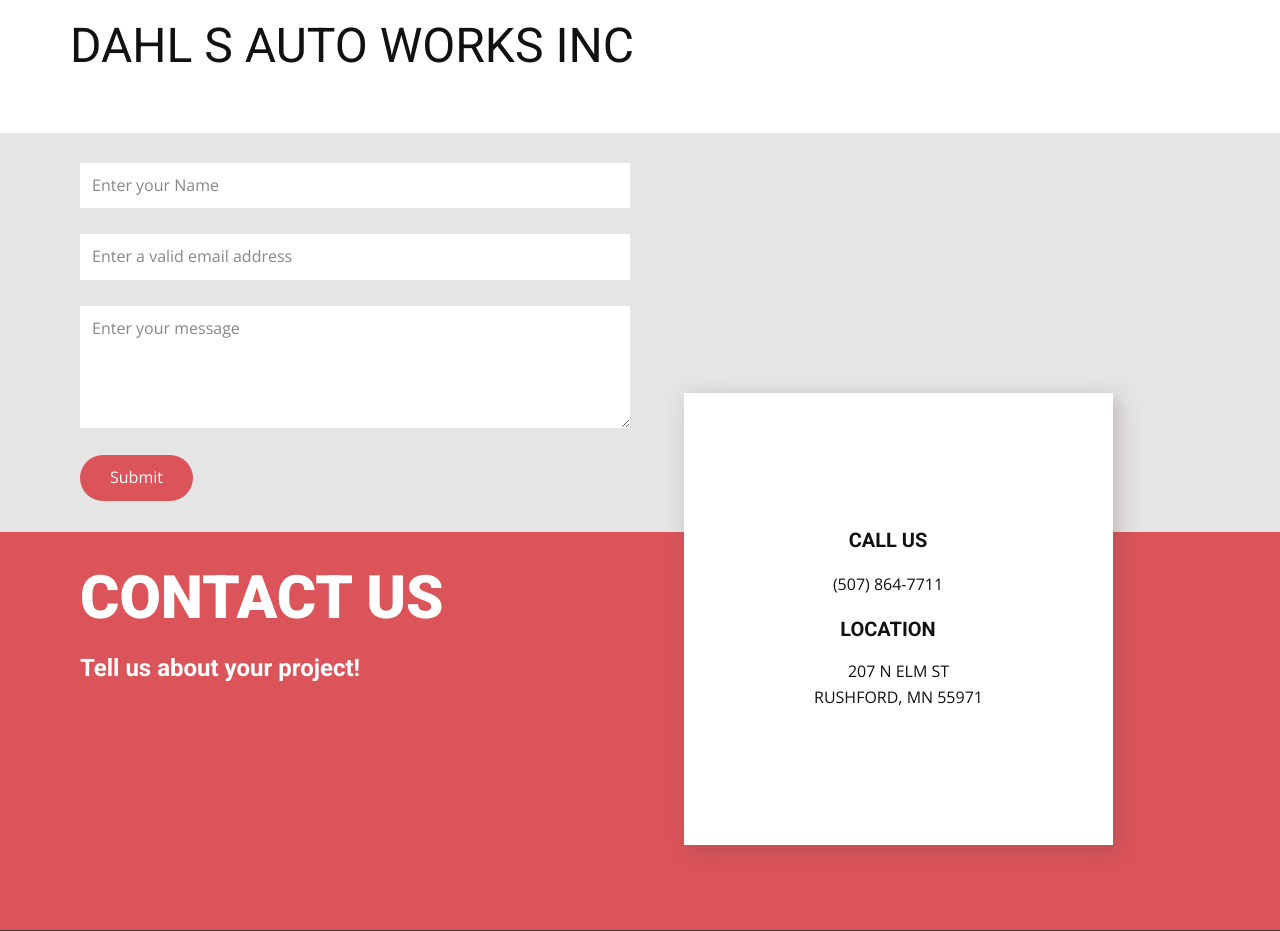
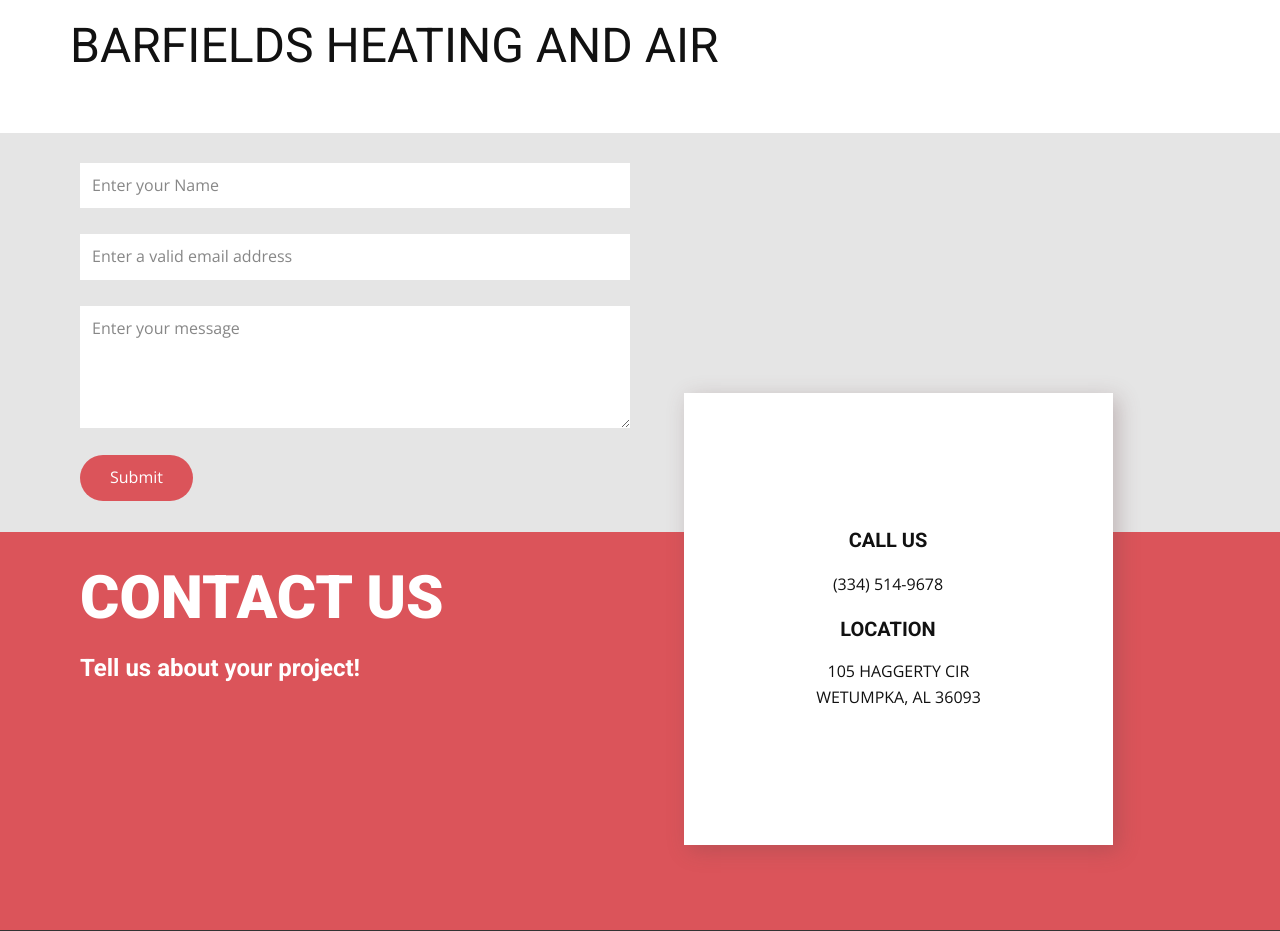
Before and after one commit to runacode/bar, a PHP site: page / in a window 1280 px wide. Shown: the top 931 px of the page. Run offline with PHP 8.4, Linux system fonts and the light colour scheme.

Commit message:
Update index.php

```diff
--- a/index.php
+++ b/index.php
@@ -1,7 +1,7 @@
-<?php $company = "DAHL S AUTO WORKS INC";
-$phone = "(507) 864-7711";
-	$address1 = "207 N ELM ST";
-	$address2 = "RUSHFORD, MN 55971";
+<?php $company = "BARFIELDS HEATING AND AIR";
+$phone = "(334) 514-9678";
+	$address1 = "105 HAGGERTY CIR";
+	$address2 = "WETUMPKA, AL 36093";
 ?>
 <!DOCTYPE html>
 <html style="font-size: 16px;">
```
